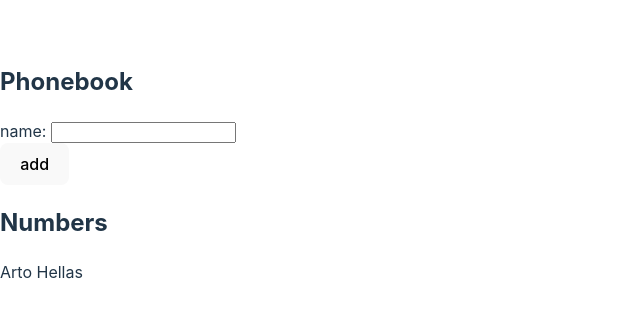
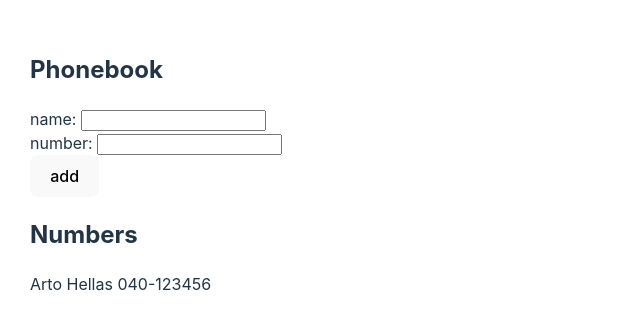
Before and after one commit to CuriousGeorg1/Phonebook, a React (Vite) app: page / in a window 1280 px wide. Shown: the part 228-558 px from the top of the page, without its empty margins (0-640 px from the left). Built offline with nearby package versions, Linux system fonts and the light colour scheme.

Commit message:
adding number

```diff
--- a/src/App.jsx
+++ b/src/App.jsx
@@ -2,41 +2,56 @@ import { useState } from "react";
 import { Person } from "./components/Person";
 
 const App = () => {
-  const [persons, setPersons] = useState([{ name: "Arto Hellas" }]);
+  const [persons, setPersons] = useState([
+    { name: "Arto Hellas", number: "040-123456" },
+  ]);
   const [newName, setNewName] = useState("");
-  // const personsArray = [];
+  const [newNumber, setNewNumber] = useState("");
 
-  const handleNewPerson = (event) => {
+  const handleNewName = (event) => {
     console.log(event.target.value);
     setNewName(event.target.value);
+  };
+
+  const handleNewNumber = (event) => {
+    console.log(event.target.value);
+    setNewNumber(event.target.value);
   };
 
   const addPerson = (event) => {
     event.preventDefault();
     const personObject = {
       name: newName,
-      number: "",
+      number: newNumber,
       id: String(persons.length + 1),
     };
-    if (persons.some((person) => person.name === newName)) {
+    if (
+      persons.some(
+        (person) =>
+          person.name === newName ||
+          persons.some((person) => person.number === newNumber)
+      )
+    ) {
       alert(`${newName} is already added to the phonebook`);
+    } else if (newNumber === "" || newNumber.length < 4) {
+      alert("Invalid number");
     } else {
-      const personObject = {
-        name: newName,
-        number: "",
-        id: String(persons.length + 1),
-      };
+      console.log(personObject.name, personObject.number);
       setPersons(persons.concat(personObject));
       setNewName("");
+      setNewNumber("");
     }
   };
 
   return (
-    <div>
+    <div style={{ paddingLeft: "30px" }}>
       <h2>Phonebook</h2>
       <form onSubmit={addPerson}>
         <div>
-          name: <input value={newName} onChange={handleNewPerson} />
+          name: <input value={newName} onChange={handleNewName} />
+        </div>
+        <div>
+          number: <input value={newNumber} onChange={handleNewNumber} />
         </div>
         <div>
           <button type="submit">add</button>
--- a/src/components/Person.jsx
+++ b/src/components/Person.jsx
@@ -1,16 +1,18 @@
 import React from "react";
 
 const Person = ({ persons }) => {
+  console.log("persons ", persons);
   return (
     <>
       {persons.map((person, i) => (
-        <Number key={i} name={person.name} number={person.number} />
+        <Card key={i} name={person.name} number={person.number} />
       ))}
     </>
   );
 };
 
-const Number = ({ name, number }) => {
+const Card = ({ name, number }) => {
+  console.log("Card: ", name, number);
   return (
     <p>
       {name} {number}
@@ -18,4 +20,4 @@ const Number = ({ name, number }) => {
   );
 };
 
-export { Person, Number };
+export { Person, Card };
```
